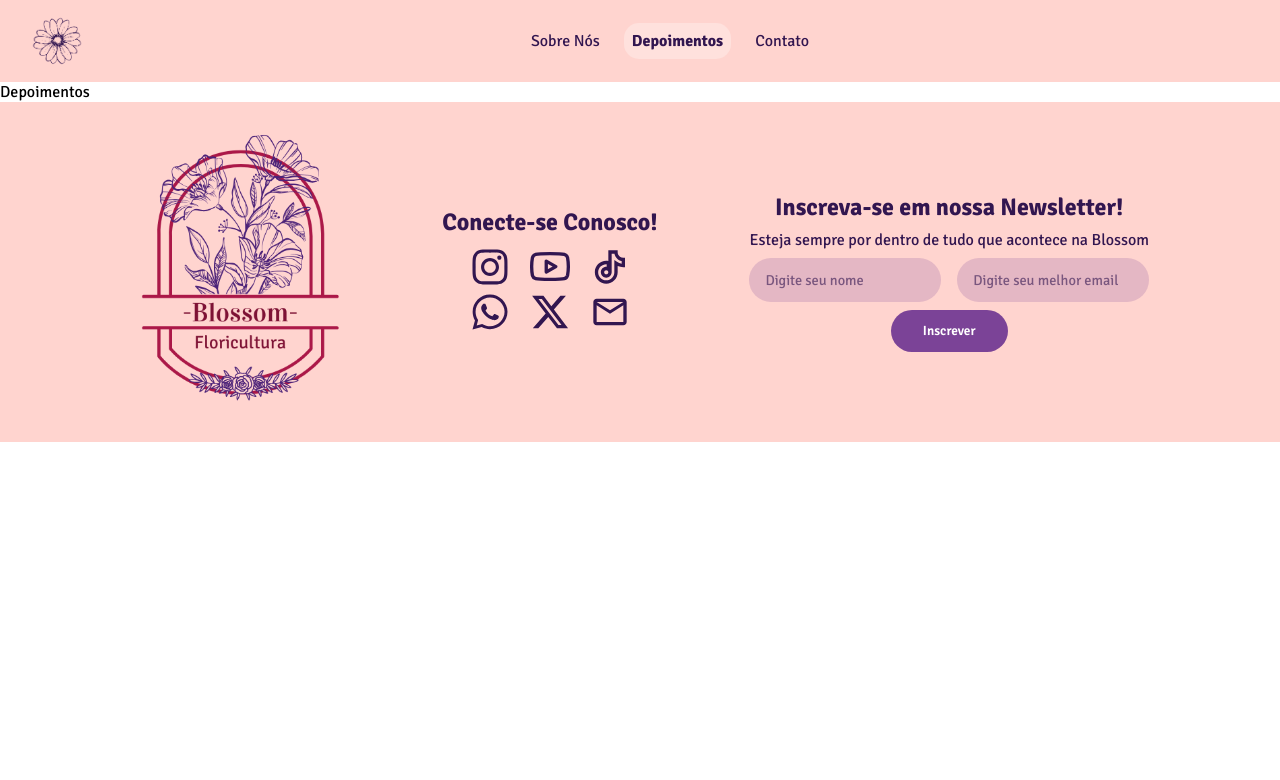
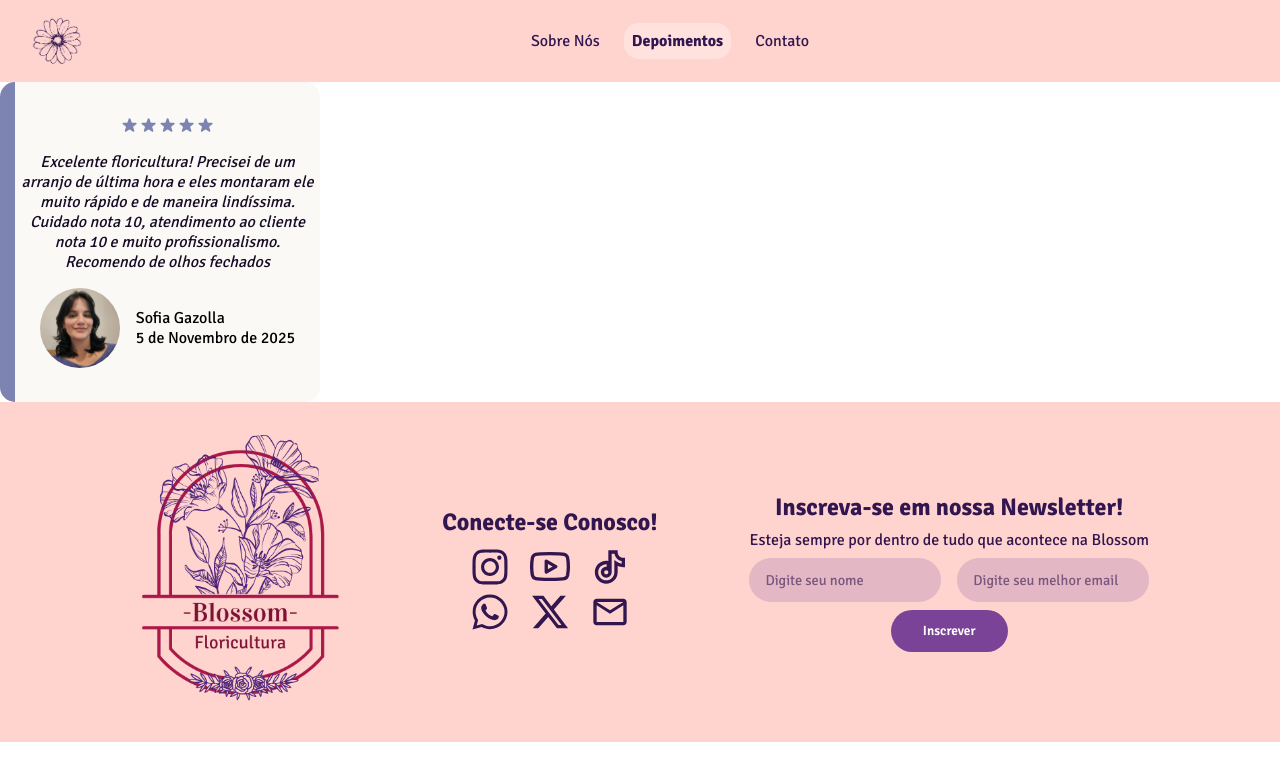
Before and after one commit to sofiagazolla/Trilha-Dev, a React (Vite) app: page /statements in a window 1280 px wide. Shown: the top 780 px of the page. Built offline with nearby package versions, Linux system fonts and the light colour scheme.

Commit message:
feat: card de depoimentos

```diff
--- /dev/null
+++ b/src/components/CardStatements/CardStatements.css
@@ -0,0 +1,46 @@
+.card-statements {
+    width: 20rem;
+    height: 20rem;
+    background-color: #FAF9F6;
+    border-radius: 15px;
+    border-left: 15px solid #7D84B2;
+    display: flex;
+    flex-direction: column;
+    justify-content: center;
+
+}
+
+.estrelas {
+    font-size: larger;
+    display: flex;
+    flex-direction: row;
+    justify-content: center;
+    margin-bottom: 1rem;
+    color: #7D84B2;
+}
+
+.review {
+    font-style: italic;
+    text-align: center;
+    color: #170b25;
+}
+
+
+.imagem {
+    width: 5rem;
+    border-radius: 50%;
+}
+
+.cliente-info {
+    margin-top: 1rem;
+    display: flex;
+    flex-direction: row;
+    align-items: center;
+    justify-content: center;
+}
+
+.info {
+    margin-left: 1rem;
+    display: flex;
+    flex-direction: column;
+}
--- /dev/null
+++ b/src/components/CardStatements/CardStatements.jsx
@@ -0,0 +1,37 @@
+import React from 'react'
+import { HiStar } from "react-icons/hi";
+import './CardStatements.css'
+
+const CardStatements = ({
+    review,
+    imgSrc,
+    imgAlt,
+    name,
+    date
+}) => {
+  return (
+    <div className='card-statements'>
+
+        <div className='estrelas'>
+            <HiStar />
+            <HiStar />
+            <HiStar />
+            <HiStar />
+            <HiStar />
+        </div>
+
+        <p className='review'>{review}</p>
+
+        <div className='cliente-info'>
+            <img src={imgSrc} alt={imgAlt} className='imagem'/>
+            <div className='info'>
+                <p className='nome'>{name}</p>
+                <p className='data'>{date}</p>
+            </div>
+        </div>
+
+    </div>
+  )
+}
+
+export default CardStatements
--- a/src/pages/Depoimentos/Depoimentos.jsx
+++ b/src/pages/Depoimentos/Depoimentos.jsx
@@ -1,10 +1,17 @@
 import React from 'react'
+import CardStatements from '../../components/CardStatements/CardStatements'
 
 function Depoimentos() {
   return (
-    <div>
-      Depoimentos
-    </div>
+
+    <CardStatements
+        review="Excelente floricultura! Precisei de um arranjo de última hora e eles montaram ele muito rápido e de maneira lindíssima. Cuidado nota 10, atendimento ao cliente nota 10 e muito profissionalismo. Recomendo de olhos fechados"
+        imgSrc="/clientes/1.png"
+        imgAlt="lalala"
+        name="Sofia Gazolla"
+        date="5 de Novembro de 2025"
+    />
+
   )
 }
 
```
Also changed, not shown: public/clientes/1.png (added).
